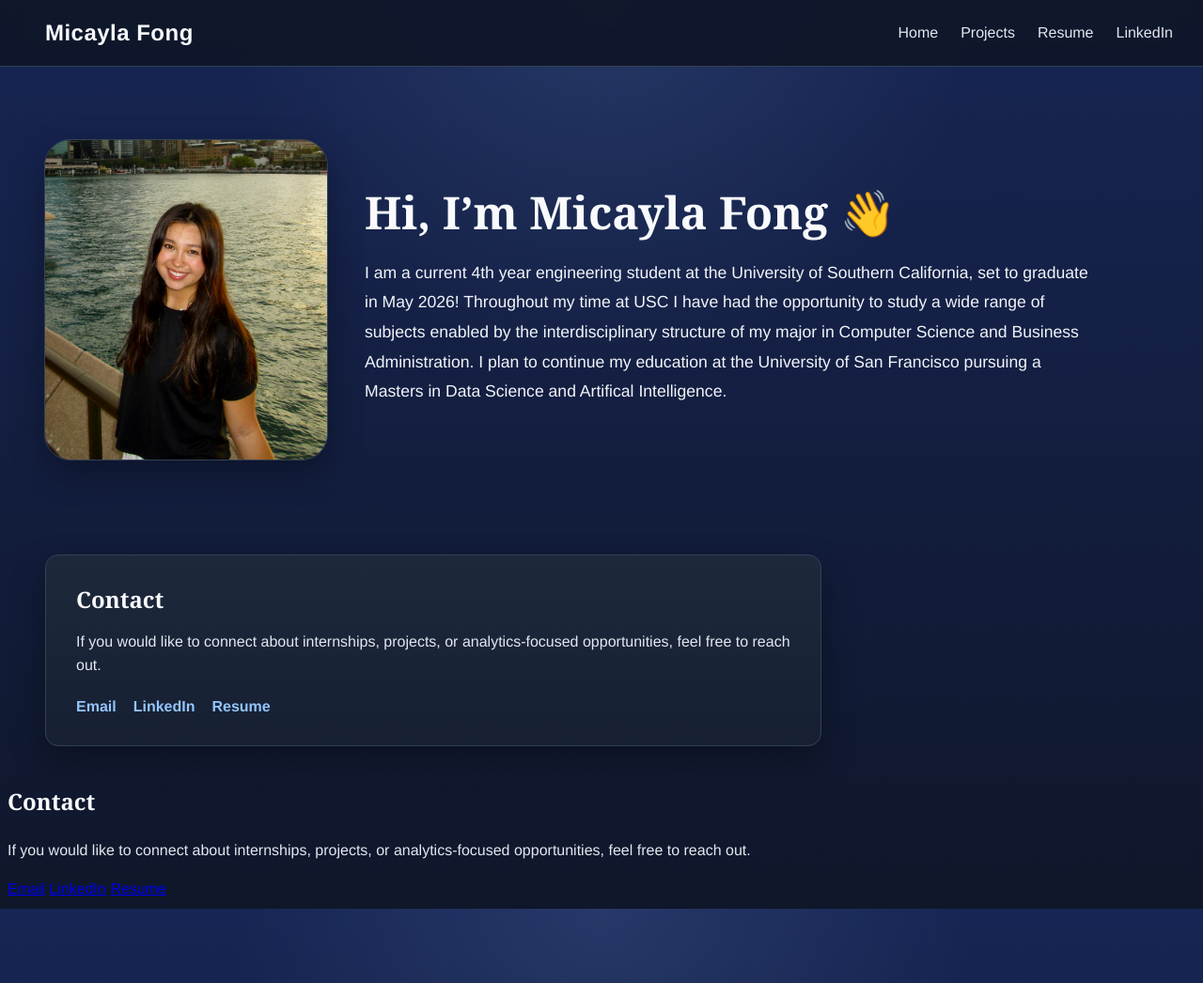
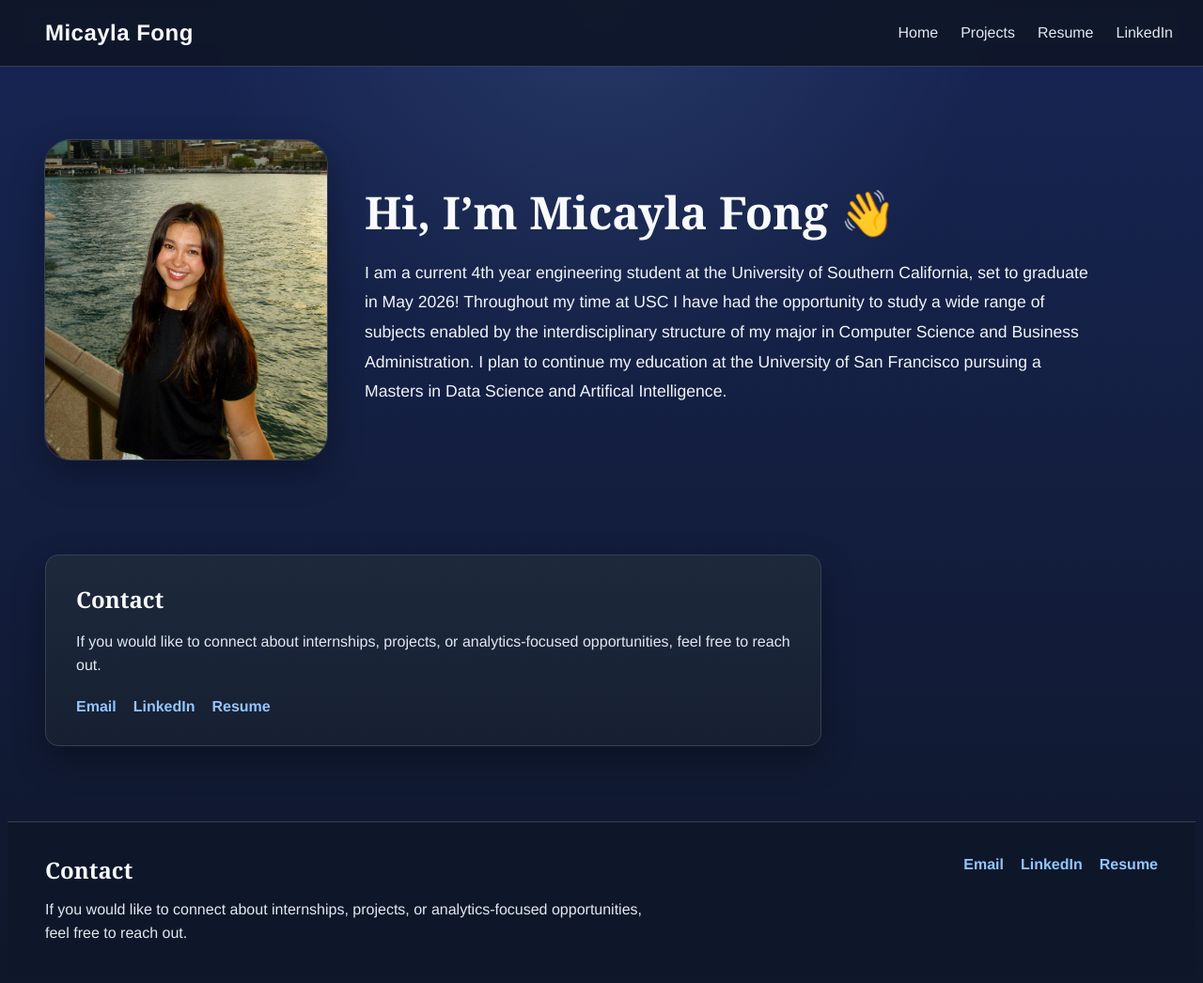
Before and after one commit to mdfong35/mdfong35.github.io, a Jekyll site: the page built from index.md, in a window 1280 px wide and 1046 px high. Shown: the whole window at 94% size. Built offline with Jekyll 4.4.1, drawn with Linux system fonts in a browser that asks for light colours.

Commit message:
Update style.css

```diff
--- a/assets/style.css
+++ b/assets/style.css
@@ -137,3 +137,52 @@ p {
   object-fit: cover;
   display: block;
 }
+.site-footer {
+  margin: 80px 0 0;
+  padding: 32px 40px;
+  border-top: 1px solid var(--border);
+  background: rgba(15, 23, 42, 0.92);
+}
+
+.footer-content {
+  display: flex;
+  justify-content: space-between;
+  align-items: flex-start;
+  gap: 24px;
+}
+
+.footer-content h2 {
+  margin: 0 0 10px;
+}
+
+.footer-content p {
+  margin: 0;
+  max-width: 640px;
+}
+
+.footer-links {
+  display: flex;
+  gap: 18px;
+  flex-wrap: wrap;
+}
+
+.footer-links a {
+  color: var(--accent);
+  font-weight: 600;
+  text-decoration: none;
+}
+
+.footer-links a:hover {
+  color: var(--accent-strong);
+  text-decoration: underline;
+}
+
+@media (max-width: 900px) {
+  .footer-content {
+    flex-direction: column;
+  }
+
+  .site-footer {
+    padding: 28px 20px;
+  }
+}
```
